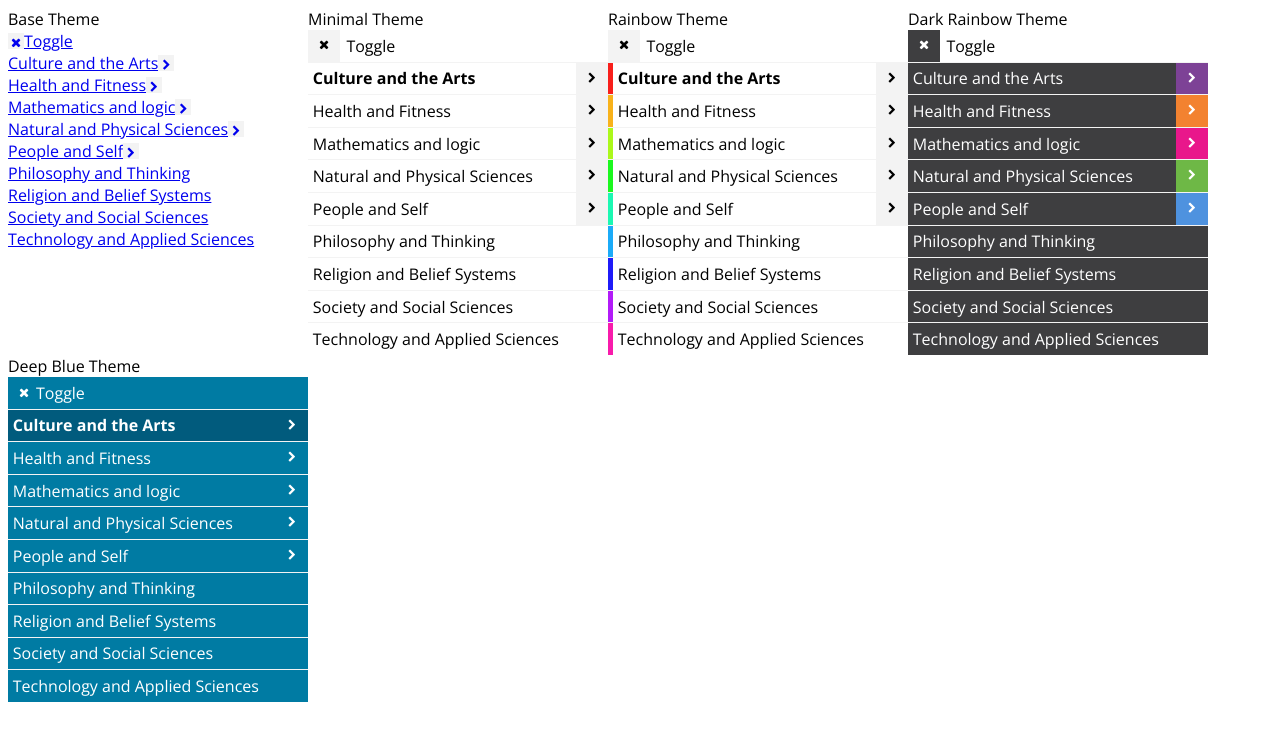
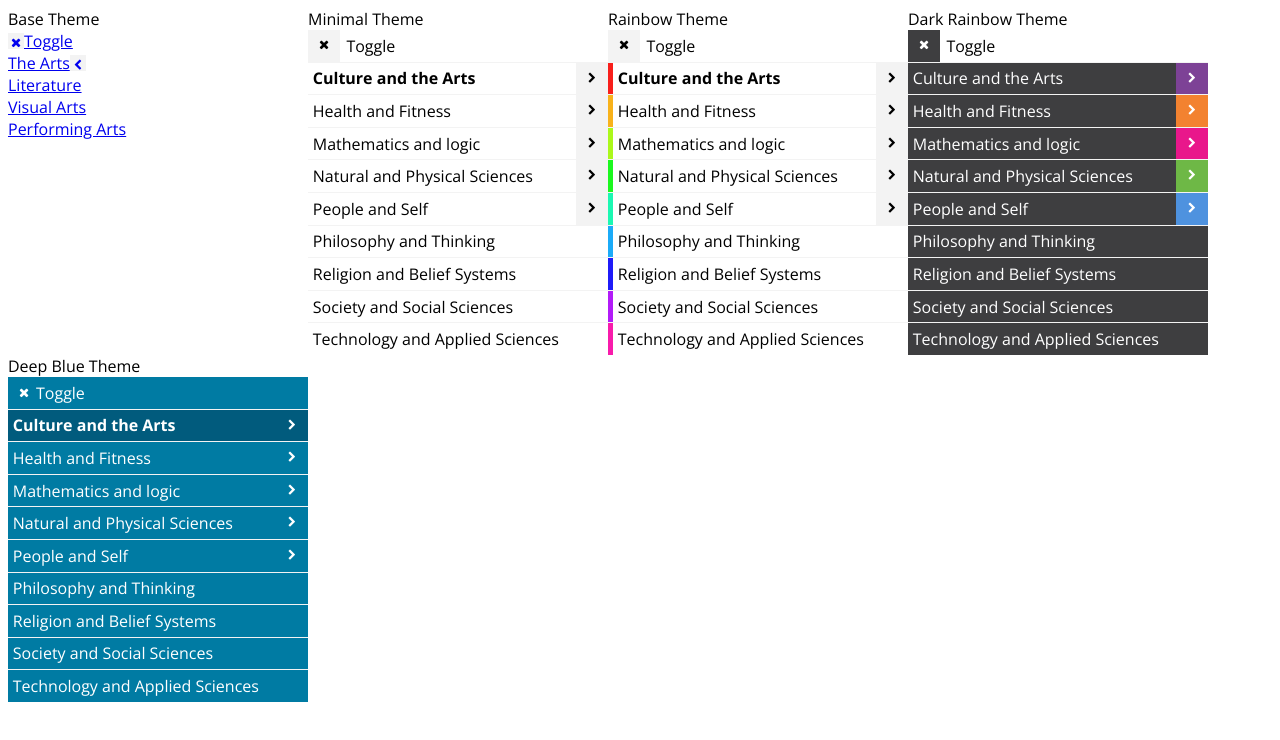
Before and after one commit to dubbs/branchee, a website: page index.html in a window 1280 px wide. Drawn offline with nearby package versions, Linux system fonts and the light colour scheme.

Commit message:
add setActivePaneByHref

```diff
--- a/bower.json
+++ b/bower.json
@@ -1,7 +1,7 @@
 {
   "name": "branchee",
   "main": "src/branchee.js",
-  "version": "1.2",
+  "version": "1.2.0",
   "homepage": "https://github.com/dubbs/branchee",
   "authors": [
     "Kevin Warrington <kevin.warrington@gmail.com>"
--- a/index.html
+++ b/index.html
@@ -17,7 +17,7 @@
 				<ul>
 					<li><a href="#">The Arts</a>
 						<ul>
-							<li><a href="#">Literature</a></li>
+							<li><a href="/literature">Literature</a></li>
 							<li><a href="#">Visual Arts</a></li>
 							<li><a href="#">Performing Arts</a></li>
 						</ul>
@@ -91,6 +91,7 @@
 			$('#menu').clone().show().appendTo('#menu-1 .branchee-menu');
 			$('#menu-1').branchee({
 				onAfterInit: function () {
+					this.setActivePaneByHref('/literature');
 					this.toggleOpen();
 				}
 			});
@@ -163,7 +164,7 @@
 			<script>
 			$('#menu').clone().show().appendTo('#menu-5 .branchee-menu');
 			$('#menu-5').branchee({
-				onAfterInit: function () {
+        onAfterInit: function () {
 					this.toggleOpen();
 				}
 			});
--- a/package.json
+++ b/package.json
@@ -1,6 +1,6 @@
 {
   "name": "branchee",
-  "version": "1.1.6",
+  "version": "1.2.0",
   "description": "Branchee is a lightweight mobile navigation plugin with built in transitions",
   "main": "src/branchee.js",
   "scripts": {
@@ -8,7 +8,8 @@
     "min-js": "$(npm bin)/uglifyjs --compress --mangle --output dist/branchee.min.js -- src/js/branchee.js",
     "min-css": "$(npm bin)/node-sass --output-style compressed src/scss/branchee.scss --output dist && cp -a dist/branchee.css dist/branchee.min.css",
     "watch-scss": "$(npm bin)/node-sass --recursive --watch --output-style expanded src/scss/branchee.scss --output src/scss",
-    "add-files": "git add ."
+    "add-files": "git add .",
+    "server": "python -m SimpleHTTPServer 8000"
   },
   "pre-commit": [
     "min-js",
--- a/src/js/branchee.js
+++ b/src/js/branchee.js
@@ -192,6 +192,26 @@
       $menu.find('> ul').remove();
     };
 
+    var setActivePaneByHref = function (href) {
+
+      // test for link as parent
+      var $backLink = $el.find('.'+options.classBackLink+' [href="' + href + '"]');
+      if ($backLink.length) {
+        var $target = $backLink.closest('.'+options.classMenuPane);
+        setActivePane($target);
+        return;
+      }
+
+      // test for link as leaf
+      var $link = $el.find('[href="' + href + '"]');
+      if ($link.length) {
+        var $target = $link.closest('.'+options.classMenuPane);
+        setActivePane($target);
+        return;
+      }
+
+    };
+
     /**
      *
      */
@@ -231,7 +251,8 @@
     return {
       init: init,
       toggleOpen: toggleOpen,
-      clearTransitions: clearTransitions
+      clearTransitions: clearTransitions,
+      setActivePaneByHref: setActivePaneByHref
     };
 
   }
```
Also changed, not shown: README.md, dist/branchee.css, dist/branchee.min.css, dist/branchee.min.js.
